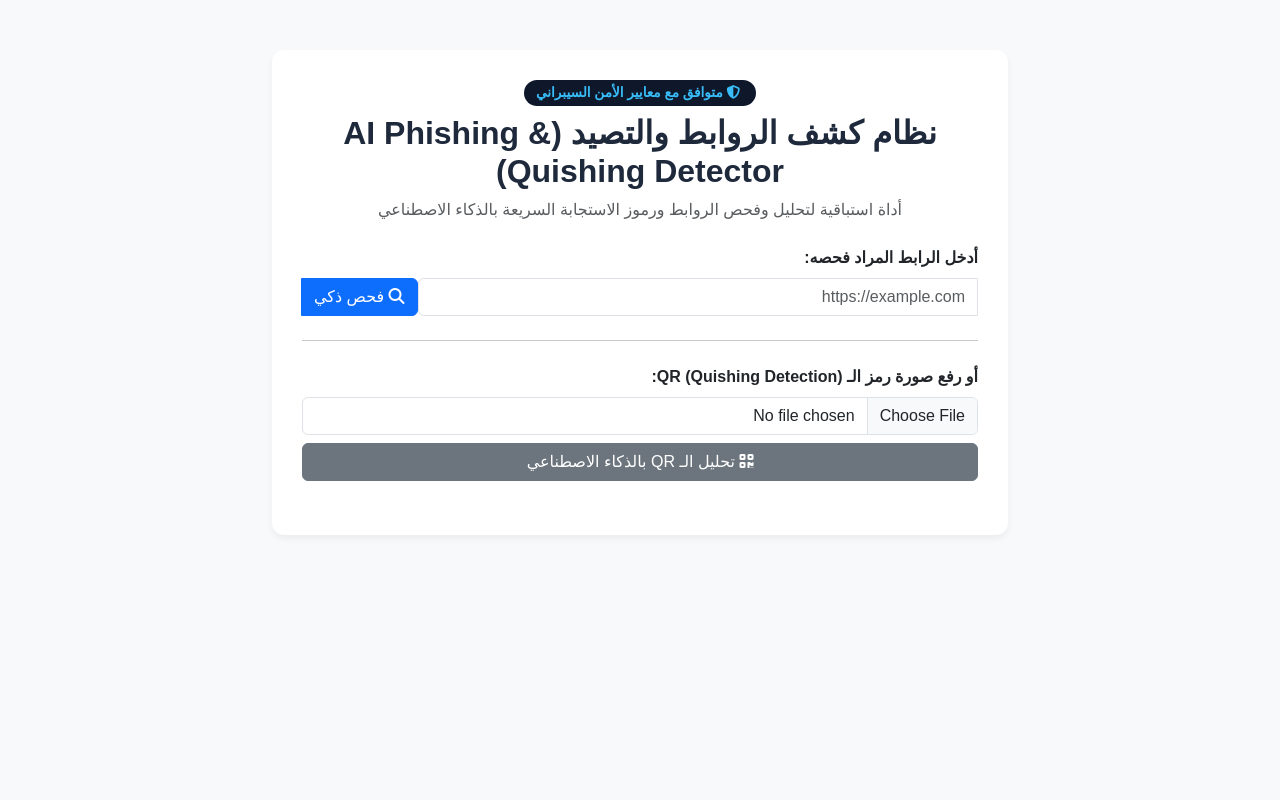
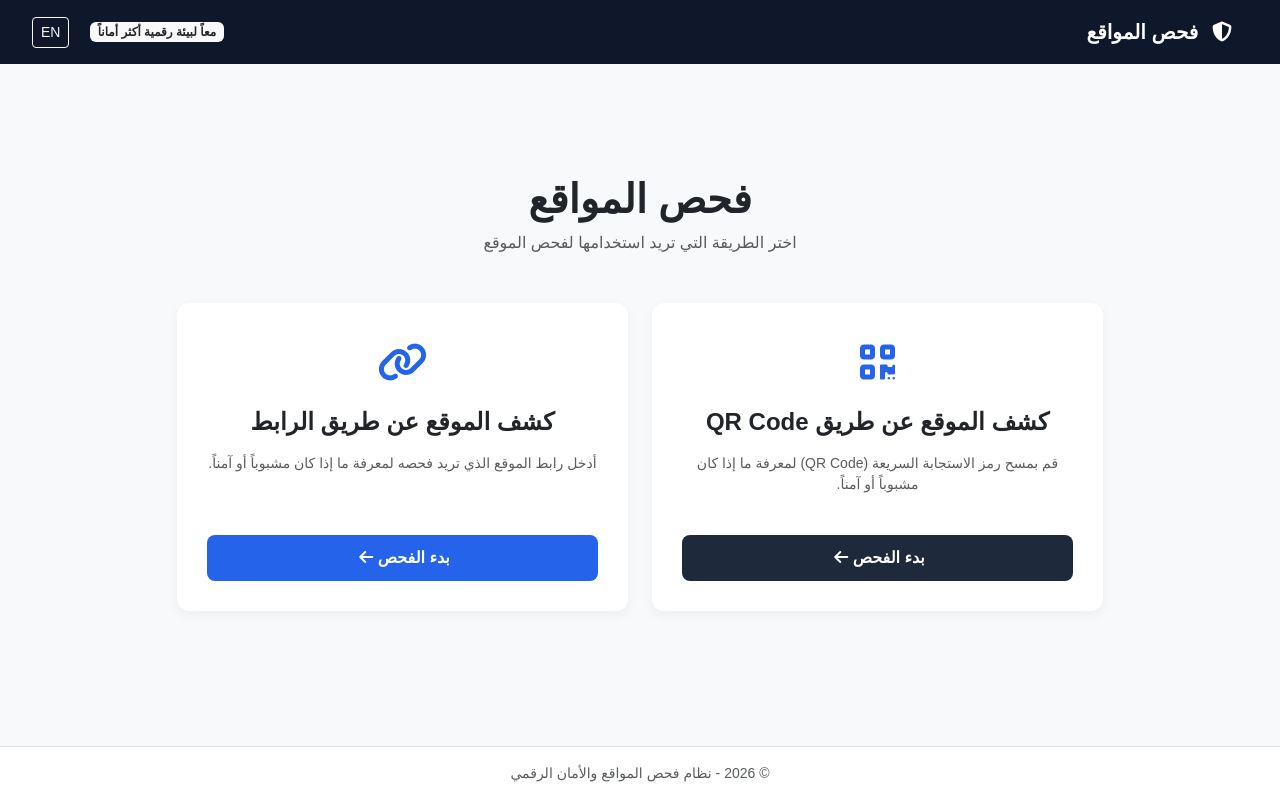
Before and after one commit to Ahmadk-coder/url-qr-scanner, a Flask app: page / in a window 1280 px wide. Run offline with Flask 3, Linux system fonts and the light colour scheme.

Commit message:
Update index.html

```diff
--- a/templates/index.html
+++ b/templates/index.html
@@ -3,54 +3,112 @@
 <head>
     <meta charset="UTF-8">
     <meta name="viewport" content="width=device-width, initial-scale=1.0">
-    <title>منصة فحص الروابط ورموز QR الذكية</title>
+    <title>فحص المواقع - نظام كشف التصيد الاحتيالي</title>
     <link href="https://cdn.jsdelivr.net/npm/bootstrap@5.3.0/dist/css/bootstrap.min.css" rel="stylesheet">
     <link rel="stylesheet" href="https://cdnjs.cloudflare.com/ajax/libs/font-awesome/6.4.0/css/all.min.css">
     <style>
-        body { background-color: #f8f9fa; font-family: 'Cairo', sans-serif; }
-        .security-card { background: white; border-radius: 12px; box-shadow: 0 4px 6px rgba(0,0,0,0.05); padding: 30px; margin-top: 50px; }
-        .header-title { color: #1e293b; font-weight: bold; }
-        .badge-nca { background-color: #0f172a; color: #38bdf8; font-size: 0.85rem; padding: 6px 12px; border-radius: 20px; }
+        body { background-color: #f8f9fa; font-family: 'Cairo', sans-serif; min-height: 100vh; display: flex; flex-direction: column; justify-content: space-between; }
+        .navbar-custom { background-color: #0f172a; color: white; padding: 12px 20px; }
+        .card-custom { background: white; border-radius: 12px; box-shadow: 0 4px 12px rgba(0,0,0,0.05); padding: 30px; transition: transform 0.2s; }
+        .card-custom:hover { transform: translateY(-3px); }
+        .icon-box { font-size: 2.5rem; color: #2563eb; margin-bottom: 15px; }
+        .btn-custom { background-color: #1e293b; color: white; border-radius: 8px; padding: 10px 20px; width: 100%; font-weight: bold; }
+        .btn-custom:hover { background-color: #0f172a; color: white; }
+        .btn-url { background-color: #2563eb; color: white; }
+        .btn-url:hover { background-color: #1d4ed8; color: white; }
     </style>
 </head>
 <body>
 
-    <div class="container">
-        <div class="row justify-content-center">
-            <div class="col-md-8">
-                <div class="security-card">
-                    <div class="text-center mb-4">
-                        <span class="badge badge-nca mb-2"><i class="fas fa-shield-alt me-1"></i> متوافق مع معايير الأمن السيبراني</span>
-                        <h2 class="header-title">نظام كشف الروابط والتصيد (AI Phishing & Quishing Detector)</h2>
-                        <p class="text-muted">أداة استباقية لتحليل وفحص الروابط ورموز الاستجابة السريعة بالذكاء الاصطناعي</p>
-                    </div>
+    <!-- الشريط العلوي -->
+    <nav class="navbar navbar-custom">
+        <div class="container-fluid">
+            <a class="navbar-brand text-white fw-bold" href="#"><i class="fas fa-shield-alt ms-2"></i> فحص المواقع</a>
+            <div>
+                <span class="badge bg-light text-dark ms-3">معاً لبيئة رقمية أكثر أماناً</span>
+                <button class="btn btn-sm btn-outline-light">EN</button>
+            </div>
+        </div>
+    </nav>
 
-                    <div class="mb-3">
-                        <label for="urlInput" class="form-label fw-bold">أدخل الرابط المراد فحصه:</label>
-                        <div class="input-group">
-                            <input type="text" id="urlInput" class="form-control" placeholder="https://example.com">
-                            <button class="btn btn-primary" onclick="checkUrl()"><i class="fas fa-search"></i> فحص ذكي</button>
+    <!-- المحتوى الرئيسي -->
+    <div class="container my-5">
+        <div class="text-center mb-5">
+            <h1 class="fw-bold text-dark mb-2">فحص المواقع</h1>
+            <p class="text-muted">اختر الطريقة التي تريد استخدامها لفحص الموقع</p>
+        </div>
+
+        <div class="row justify-content-center g-4">
+            <!-- بطاقة فحص QR Code -->
+            <div class="col-md-5">
+                <div class="card-custom text-center h-100 d-flex flex-column justify-content-between">
+                    <div>
+                        <div class="icon-box"><i class="fas fa-qrcode"></i></div>
+                        <h4 class="fw-bold mb-3">كشف الموقع عن طريق QR Code</h4>
+                        <p class="text-muted small">قم بمسح رمز الاستجابة السريعة (QR Code) لمعرفة ما إذا كان مشبوباً أو آمناً.</p>
+
+                        <!-- نموذج رفع الـ QR المخفي ويظهر عند الضغط -->
+                        <div id="qrSection" class="mt-3 text-start" style="display: none;">
+                            <label class="form-label fw-bold small">اختر صورة الـ QR:</label>
+                            <input type="file" id="qrFile" class="form-control form-control-sm mb-2" accept="image/*">
+                            <button class="btn btn-custom btn-sm" onclick="checkQr()">تحليل الـ QR الآن</button>
                         </div>
                     </div>
+                    <div class="mt-4">
+                        <button class="btn btn-custom" onclick="toggleQrSection()" id="qrToggleBtn">بدء الفحص <i class="fas fa-arrow-left ms-1"></i></button>
+                    </div>
+                </div>
+            </div>
 
-                    <hr class="my-4">
+            <!-- بطاقة فحص الرابط -->
+            <div class="col-md-5">
+                <div class="card-custom text-center h-100 d-flex flex-column justify-content-between">
+                    <div>
+                        <div class="icon-box"><i class="fas fa-link"></i></div>
+                        <h4 class="fw-bold mb-3">كشف الموقع عن طريق الرابط</h4>
+                        <p class="text-muted small">أدخل رابط الموقع الذي تريد فحصه لمعرفة ما إذا كان مشبوباً أو آمناً.</p>
 
-                    <div class="mb-3">
-                        <label for="qrFile" class="form-label fw-bold">أو رفع صورة رمز الـ QR (Quishing Detection):</label>
-                        <input type="file" id="qrFile" class="form-control" accept="image/*">
-                        <button class="btn btn-secondary mt-2 w-100" onclick="checkQr()"><i class="fas fa-qrcode"></i> تحليل الـ QR بالذكاء الاصطناعي</button>
+                        <!-- نموذج إدخال الرابط المخفي ويظهر عند الضغط -->
+                        <div id="urlSection" class="mt-3 text-start" style="display: none;">
+                            <label class="form-label fw-bold small">أدخل الرابط:</label>
+                            <input type="text" id="urlInput" class="form-control form-control-sm mb-2" placeholder="https://example.com" dir="ltr" style="text-align: right;">
+                            <button class="btn btn-url btn-custom btn-sm" onclick="checkUrl()">فحص الرابط الآن</button>
+                        </div>
                     </div>
+                    <div class="mt-4">
+                        <button class="btn btn-url btn-custom" onclick="toggleUrlSection()" id="urlToggleBtn">بدء الفحص <i class="fas fa-arrow-left ms-1"></i></button>
+                    </div>
+                </div>
+            </div>
+        </div>
 
-                    <div id="resultContainer" class="mt-4"></div>
-                </div>
+        <!-- منطقة عرض النتائج -->
+        <div class="row justify-content-center mt-4">
+            <div class="col-md-10">
+                <div id="resultContainer"></div>
             </div>
         </div>
     </div>
 
+    <!-- التذييل -->
+    <footer class="text-center py-3 text-muted small bg-white border-top">
+        © 2026 - نظام فحص المواقع والأمان الرقمي
+    </footer>
+
     <script>
+        function toggleQrSection() {
+            const section = document.getElementById('qrSection');
+            section.style.display = section.style.display === 'none' ? 'block' : 'none';
+        }
+
+        function toggleUrlSection() {
+            const section = document.getElementById('urlSection');
+            section.style.display = section.style.display === 'none' ? 'block' : 'none';
+        }
+
         function checkUrl() {
             const url = document.getElementById('urlInput').value;
-            if(!url) { alert('الرجاء إدخال رابط'); return; }
+            if(!url) { alert('الرجاء إدخال الرابط'); return; }
 
             fetch('/scan', {
                 method: 'POST',
@@ -61,10 +119,10 @@
             .then(data => {
                 let alertClass = data.status === 'Dangerous' ? 'alert-danger' : 'alert-success';
                 document.getElementById('resultContainer').innerHTML = `
-                    <div class="alert ${alertClass}">
-                        <h5>${data.category}</h5>
-                        <p>${data.message}</p>
-                        <small class="text-muted">${data.compliance_note}</small>
+                    <div class="alert ${alertClass} shadow-sm">
+                        <h5 class="fw-bold">${data.category}</h5>
+                        <p class="mb-1">${data.message}</p>
+                        <small class="text-muted">${data.compliance_note || ''}</small>
                     </div>
                 `;
             });
@@ -72,7 +130,7 @@
 
         function checkQr() {
             const fileInput = document.getElementById('qrFile').files[0];
-            if(!fileInput) { alert('الرجاء اختيار صورة QR'); return; }
+            if(!fileInput) { alert('الرجاء اختيار صورة الـ QR'); return; }
 
             let formData = new FormData();
             formData.append('file', fileInput);
@@ -85,11 +143,11 @@
             .then(data => {
                 let alertClass = data.status === 'Dangerous' ? 'alert-danger' : 'alert-success';
                 document.getElementById('resultContainer').innerHTML = `
-                    <div class="alert ${alertClass}">
-                        <h5>${data.category}</h5>
-                        <p><strong>الرابط المستخرج:</strong> ${data.extracted_url || 'غير متوفر'}</p>
-                        <p>${data.message}</p>
-                        <small class="text-muted">${data.compliance_note}</small>
+                    <div class="alert ${alertClass} shadow-sm">
+                        <h5 class="fw-bold">${data.category}</h5>
+                        <p class="mb-1"><strong>الرابط المستخرج:</strong> <span dir="ltr">${data.extracted_url || 'غير متوفر'}</span></p>
+                        <p class="mb-1">${data.message}</p>
+                        <small class="text-muted">${data.compliance_note || ''}</small>
                     </div>
                 `;
             });
```
